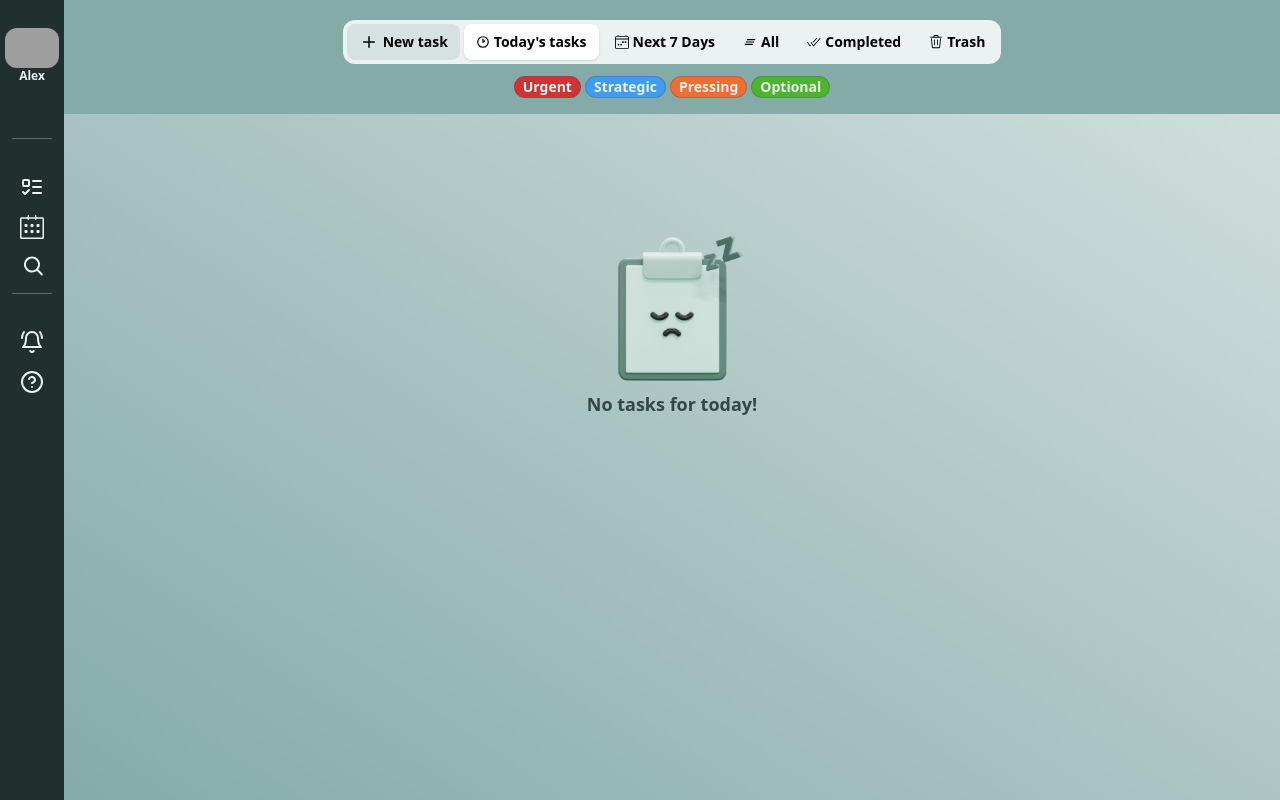
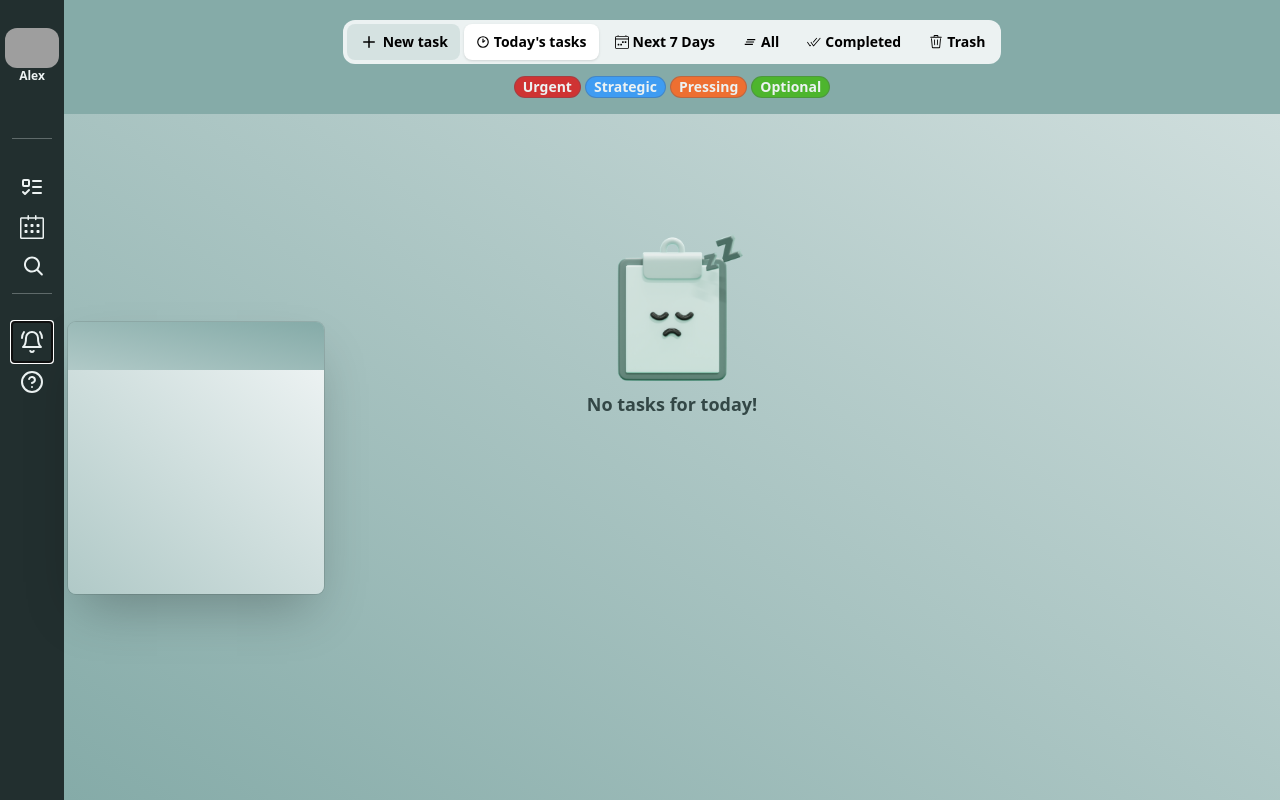
Before and after one commit to Alex6n/todo-list-app, a React (Create React App) app: page / in a window 1280 px wide. Both pictures are taken after a click on the button 32 px from the left and 342 px from the top of the page. Built offline with nearby package versions, Linux system fonts and the light colour scheme; grey boxes are pictures that could not be loaded.

Commit message:
implementing the notifications popover

```diff
--- a/src/components/AccountMenu.js
+++ b/src/components/AccountMenu.js
@@ -2,12 +2,10 @@ import { Listbox } from "@headlessui/react";
 
 export default function AccountMenu() {
   return (
-    <div className="">
       <div className="fixed left-14 top-0 rounded-lg bg-azure-radiance-200 mt-1 text-center shadow-lg ring-1 ring-black ring-opacity-5 focus:outline-none sm:text-sm">
         <Listbox.Option className="cursor-default select-none py-2 hover:urgent hover:text-white" value="Urgent">Profile</Listbox.Option>
         <Listbox.Option className="cursor-default select-none py-2 hover:strategic hover:text-white" value="Strategic">Settings</Listbox.Option>
         <Listbox.Option className="cursor-default select-none py-2 hover:pressing hover:text-white" value="Pressing">Logout</Listbox.Option>
       </div>
-    </div>
   )
 }
--- a/src/components/SideMenu.js
+++ b/src/components/SideMenu.js
@@ -1,10 +1,11 @@
 import { useSelector } from "react-redux";
-import { LuListTodo, LuBellRing, LuHelpCircle } from "react-icons/lu";
+import { LuListTodo, LuHelpCircle } from "react-icons/lu";
 import { SlCalender } from "react-icons/sl";
 import { CgSearch } from "react-icons/cg";
 import { Listbox, Transition } from "@headlessui/react";
 import { Fragment } from "react";
 import AccountMenu from "./AccountMenu";
+import Notifications from "./menu/Notifications";
 
 function SideMenu() {
   const username = 'Alex'//useSelector((state) => state.user.username);
@@ -70,12 +71,7 @@ function SideMenu() {
       {/* Help Section */}
       <div className="row-span-3 section">
         <div className="flex justify-center">
-          <button
-            title="Notificatations"
-            className="p-2 text-2xl hover:text-azure-radiance-400 transition"
-          >
-            <LuBellRing />
-          </button>
+          <Notifications/>
         </div>
         <div className="flex justify-center">
           <button
--- /dev/null
+++ b/src/components/menu/Notifications.js
@@ -0,0 +1,30 @@
+import { Popover, Transition } from "@headlessui/react";
+import { Fragment } from "react";
+import { LuBellRing } from "react-icons/lu";
+
+export default function Notifications() {
+  return (
+      <Popover className="relative">
+          <Popover.Button className="p-2 text-2xl hover:text-azure-radiance-400 transition">
+            <LuBellRing />
+          </Popover.Button>
+          <Transition
+            as={Fragment}
+            enter="transition ease-out duration-500"
+            enterFrom="opacity-0 -translate-x-5"
+            enterTo="opacity-100 translate-x-0"
+            leave="transition ease-in duration-200"
+            leaveFrom="opacity-100 translate-x-0"
+            leaveTo="opacity-0 -translate-x-5">
+              <Popover.Panel className="absolute left-14 top-0">
+                  <div className="overflow-auto rounded-lg shadow-2xl ring-1 ring-black ring-opacity-10 w-64">
+                      <div className="relative bg-gradient-to-tr from-azure-radiance-300 to-azure-radiance-400 p-6">
+                      </div>
+                      <div className="relative overflow-scroll bg-gradient-to-tr from-azure-radiance-300 to-azure-radiance-100 pb-56 max-h-0">
+                      </div>
+                  </div>
+              </Popover.Panel>
+          </Transition>
+    </Popover>
+  )
+}
--- a/src/components/tasks/Edit.js
+++ b/src/components/tasks/Edit.js
@@ -3,28 +3,31 @@ import { ImCheckmark } from 'react-icons/im';
 import { useDispatch, useSelector } from 'react-redux';
 import { initiateEdit, instantPriority, instantUpdateTask, instantApplied } from '../../store/editSlice';
 import { updateTask } from '../../store/tasksSlice';
+import { useEffect } from 'react';
 
 export default function Edit({ task }) {
 
   const editList = useSelector(state => state.edit);
-  const index = editList.findIndex(item => item.ID == task.ID)
+  const index = editList.findIndex(item => item.ID == task.ID);
+  const originalIndex = useSelector(state => state.tasks.list).findIndex(item => item.ID == task.ID);
   const edit = editList[index];
+  const dispatch = useDispatch();
 
-  const dispatch = useDispatch();
-  edit || dispatch(initiateEdit(task))
+  useEffect(() => {
+    edit || dispatch(initiateEdit(task))
+  })
 
   const applyChangesHandler = () => {
-    dispatch(instantUpdateTask({index: index, updatedTask: {...edit, State: 'show'}}))
-    dispatch(updateTask({index: index, updatedTask: edit}));
+    dispatch(updateTask({index: originalIndex, updatedTask: {...edit, State: 'show'}}))
   }
 
   if (edit) return (
-    <div className="max-w-3xl mt-2 p-4 bg-azure-radiance-200 rounded-3xl shadow-md">
+    <div className="max-w-3xl mt-2 p-4 bg-azure-radiance-100 rounded-3xl shadow-md">
 
       <div className="grid grid-cols-4 gap-3">
 
-        <div className="card-devider group flex flex-col items-center justify-center">
-          <a className="absolute text-6xl text-gray-800 transition-opacity group-hover:opacity-100 opacity-0 duration-500">
+        <div className="card-devider group flex flex-col items-center justify-center"> {/* selecting image should be done */}
+          <a className="absolute text-6xl text-gray-800 transition-opacity group-hover:opacity-100 opacity-0 duration-500"> {/* absolute class to need to be fixed */}
             <AiOutlinePlusCircle/>
           </a>
           <img className="h-40 pr-1 rounded-xl object-cover justify-self-center transition-opacity duration-300 group-hover:opacity-30"
@@ -36,7 +39,7 @@ export default function Edit({ task }) {
         <div className="col-span-2 max-w-fit card-devider w-96">
           <div className="mt-0 ">
             <input onChange={(e) => dispatch(instantUpdateTask({index: index, updatedTask: {...edit, Title: e.target.value}}))} type="text"
-              className="font-extrabold text-lg bg-transparent outline-none ring-0" value={edit.Title} />
+              className="font-extrabold text-lg bg-transparent bg-opacity-20 outline-none ring-0" value={edit.Title} />
             <div className="overflow-scroll h-28 max-w-xl">
               <textarea onChange={(e) => dispatch(instantUpdateTask({index: index, updatedTask: {...edit, Describtion: e.target.value}}))} rows="5"
                 className="font-normal text-sm whitespace-pre-wrap bg-transparent outline-none ring-0 w-full" value={edit.Describtion} />
--- a/src/index.js
+++ b/src/index.js
@@ -1,13 +1,17 @@
 import React from 'react'
-import ReactDOM from 'react-dom'
+import ReactDOM from 'react-dom/client'
+import reportWebVitals from "./reportWebVitals";
 import './index.css'
 import App from './App'
 import { Provider } from 'react-redux'
 import store from './store/store'
 
-ReactDOM.render(
+const root = ReactDOM.createRoot(document.getElementById("root"));
+
+root.render(
   <Provider store={store}>
     <App />
-  </Provider>,
-  document.getElementById('root')
-)
+  </Provider>
+);
+
+reportWebVitals();
--- a/src/store/createSlice.js
+++ b/src/store/createSlice.js
@@ -1,7 +1,7 @@
 import { createSlice } from "@reduxjs/toolkit"
 
 export const createNewTaskSlice = createSlice({
-    name: 'edit',
+    name: 'create',
     initialState: {
         title: '',
         priority: 'Urgent',
--- a/src/store/tasksSlice.js
+++ b/src/store/tasksSlice.js
@@ -9,7 +9,7 @@ export const tasksSlice = createSlice({
                 Title: 'Interview Preparation',
                 Describtion: '- Prepare your CV!\n- Prepare your selling speech.\n- Prepare some Ice Cream (Just in case)',
                 Priority: 'Urgent',
-                ExpectedBy: '2023-10-29',
+                ExpectedBy: '2023-10-31',
                 Icon: 'sadIceCream.jpg',
                 CreatedOn: '2023-10-28',
                 Completed: false,
```
